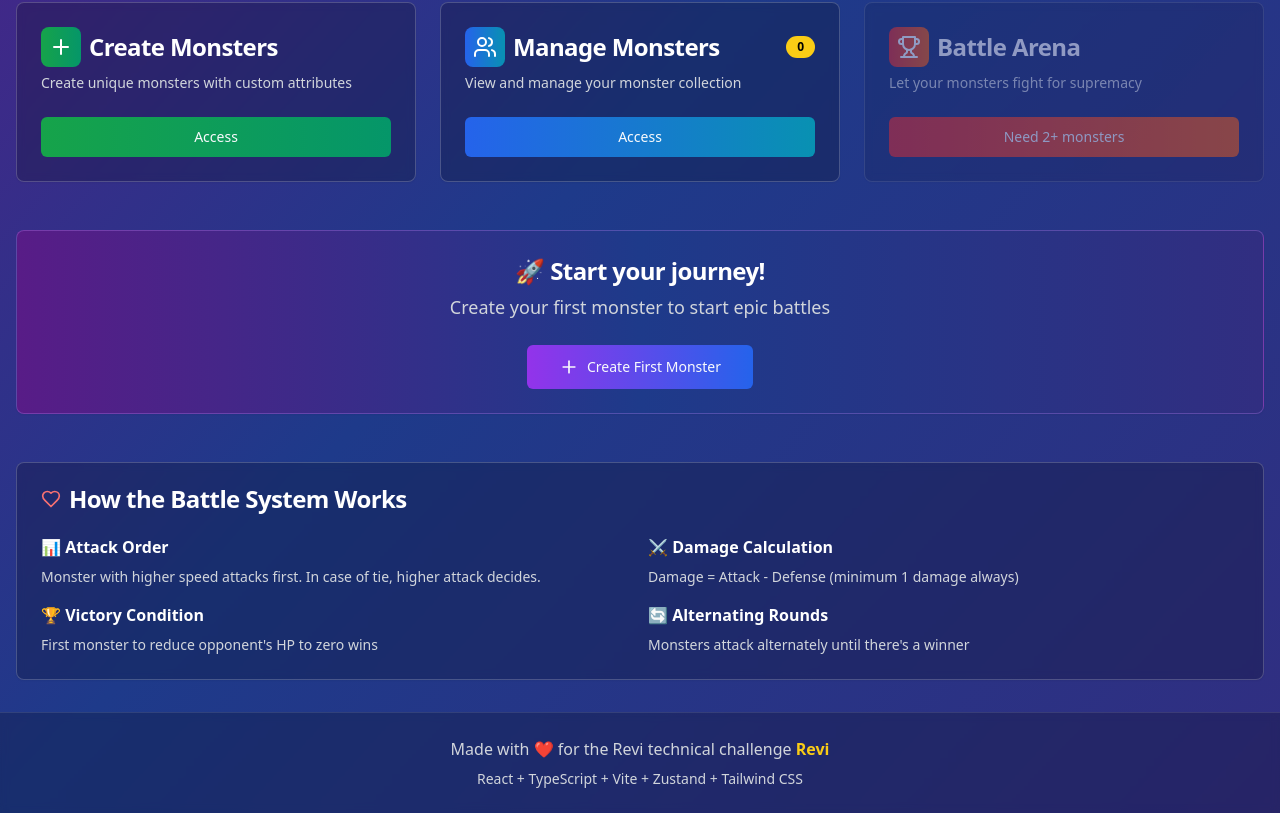
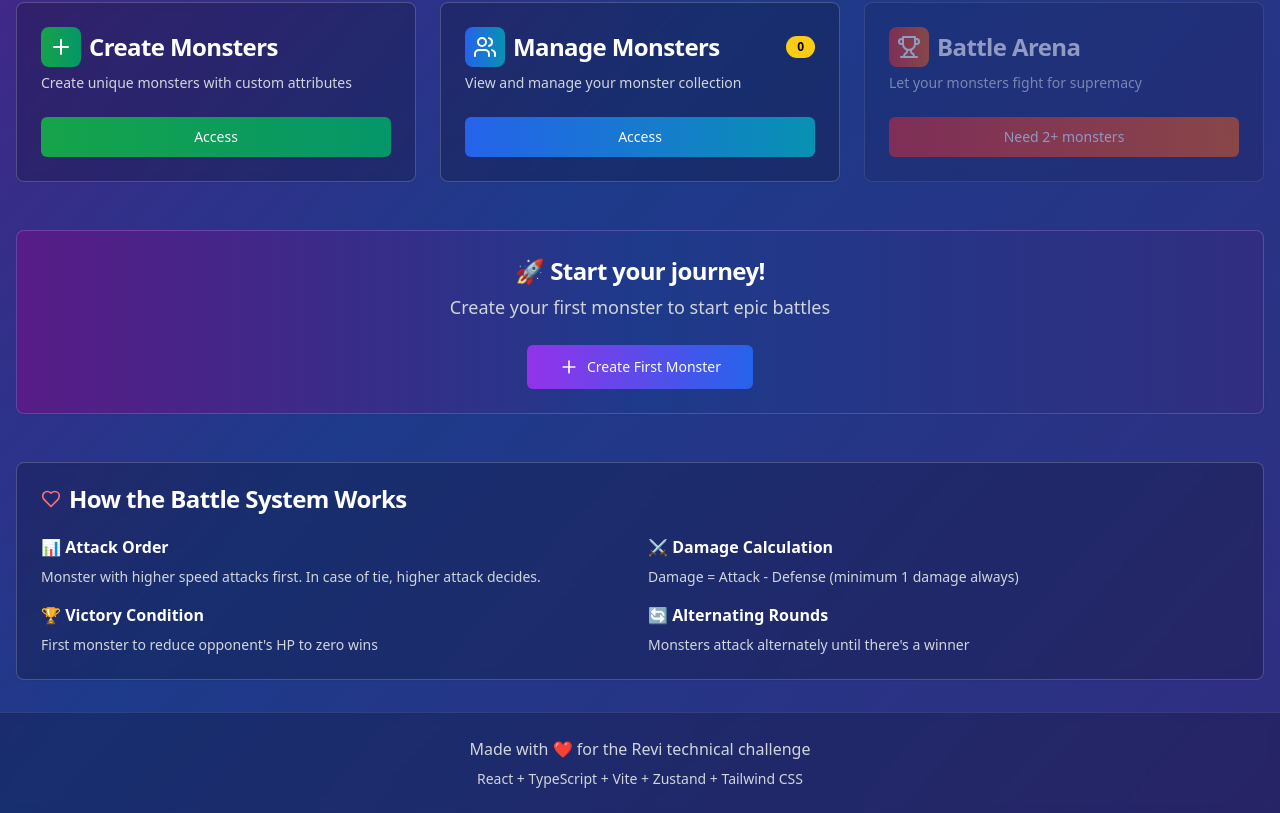
Before and after one commit to micaelvitor/reactMonsterBattle, a React (Vite) app: page / in a window 1280 px wide. Shown: the part 584-1397 px from the top of the page. Built offline with nearby package versions, Linux system fonts and the light colour scheme.

Commit message:
HOTFIX Layout.tsx
double Revi name due i18n

```diff
--- a/src/components/Layout.tsx
+++ b/src/components/Layout.tsx
@@ -130,7 +130,7 @@ export function Layout({ children }: LayoutProps) {
         <div className="container mx-auto px-4 py-6">
           <div className="text-center text-gray-300">
             <p className="mb-2">
-              {t("footer.madeWith")} <span className="text-yellow-400 font-bold">Revi</span>
+              {t("footer.madeWith")}
             </p>
             <p className="text-sm">{t("footer.stack")}</p>
           </div>
```
